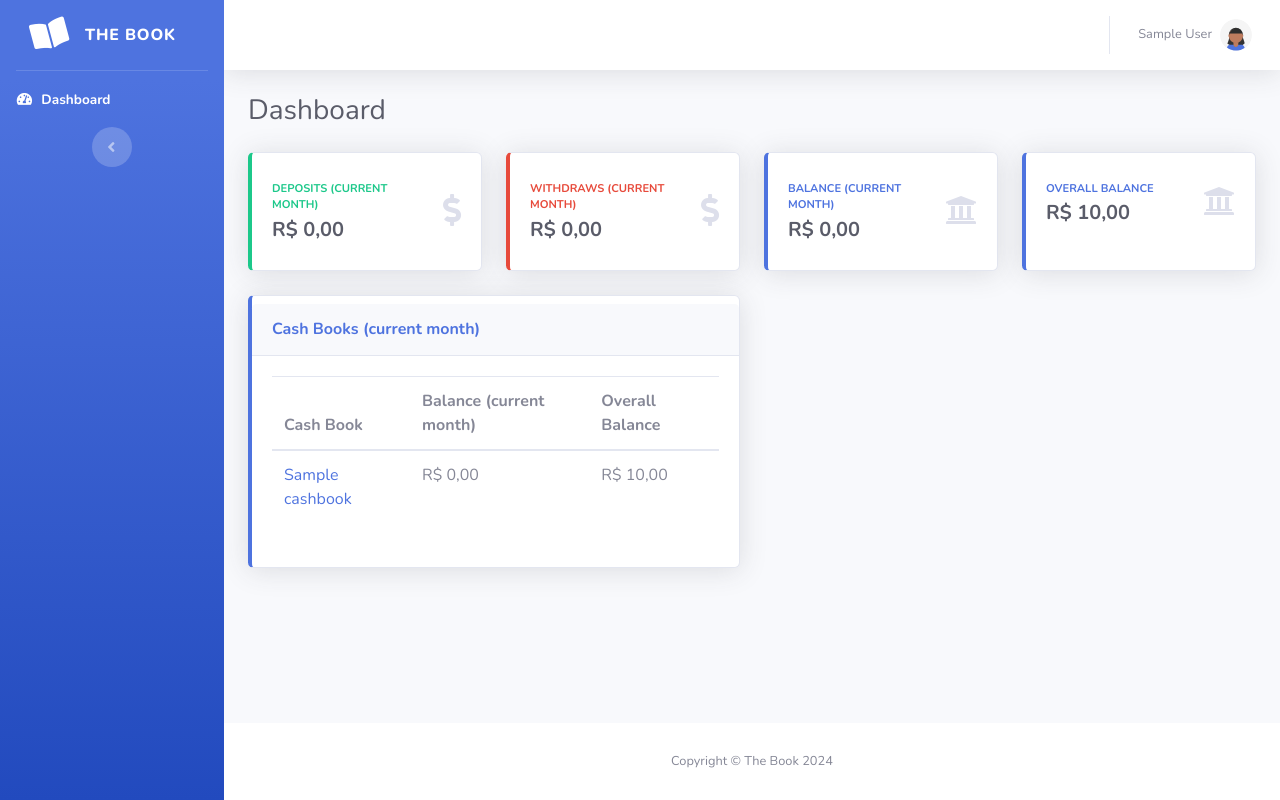
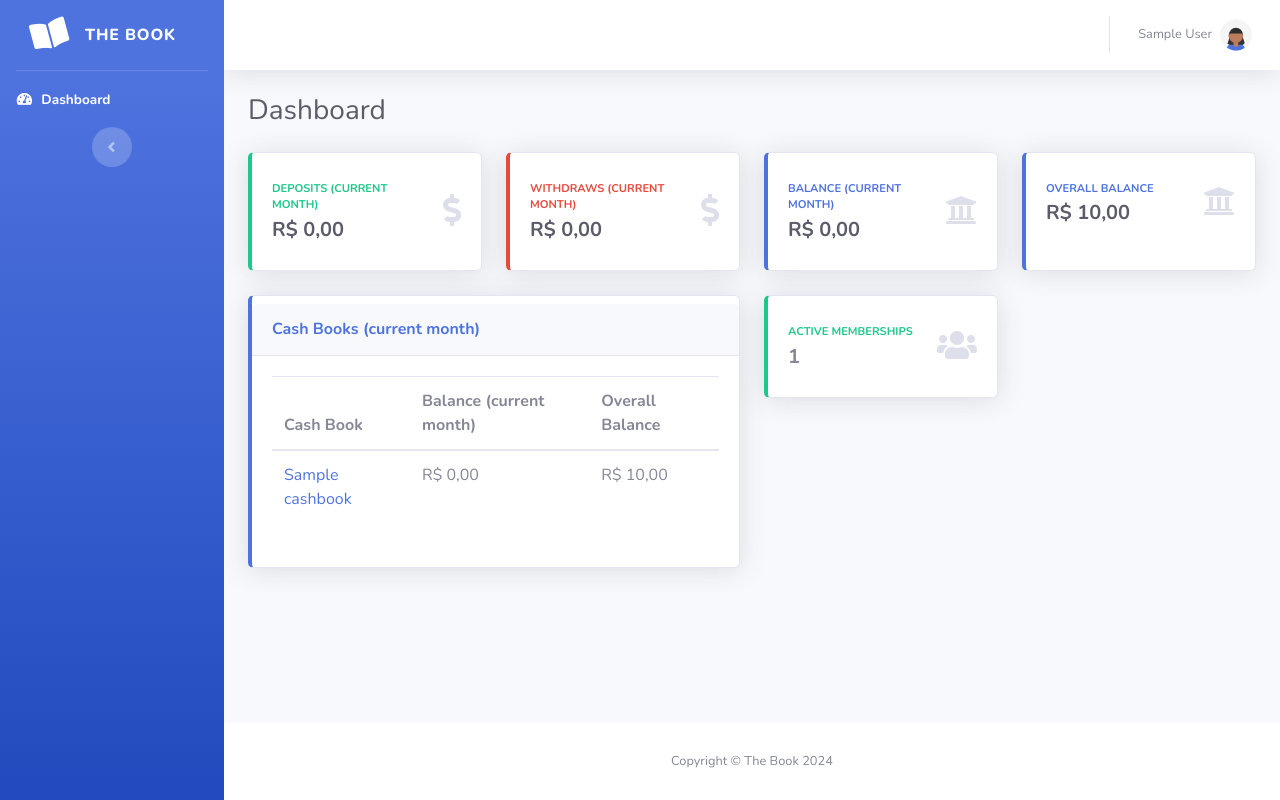
Before and after one commit to lhc/thebook, a Django app: page / in a window 1280 px wide. Run offline with Django 5.2, Linux system fonts and the light colour scheme; a user stored in the database is signed in; tables that the repository leaves empty hold one stand-in row (values such as "Sample post"); some libraries are stand-ins or nearby versions.

Commit message:
Add active membership count in dashboard

```diff
--- a/thebook/base/templates/base/dashboard.html
+++ b/thebook/base/templates/base/dashboard.html
@@ -131,5 +131,28 @@
       </div>
     </div>
   </div>
+
+  <div class="col-xl-3 col-md-6 mb-4">
+    <div class="card border-left-success shadow py-2">
+      <div class="card-body">
+        <div class="row no-gutters align-items-center">
+          <div class="col mr-2">
+            <div class="text-xs font-weight-bold text-success text-uppercase mb-1">
+              {% translate "Active Memberships" %}
+            </div>
+            <div class="h5 mb-0 font-weight-bold">
+              {{ active_memberships }}
+            </div>
+          </div>
+          <div class="col-auto">
+            <i class="fas fa-users fa-2x text-gray-300"></i>
+          </div>
+        </div>
+      </div>
+    </div>
+
+  </div>
+
+
 </div>
 {% endblock content %}
--- a/thebook/base/views.py
+++ b/thebook/base/views.py
@@ -4,6 +4,7 @@ from decimal import Decimal, ROUND_UP
 from django.shortcuts import render
 
 from thebook.bookkeeping.models import CashBook
+from thebook.members.models import Membership
 
 
 def _get_dashboard_context():
@@ -29,6 +30,7 @@ def _get_dashboard_context():
         "overall_balance": overall_balance.quantize(Decimal(".01"), rounding=ROUND_UP),
         "cash_books_summary": cash_books_summary,
         "today": today,
+        "active_memberships": Membership.objects.filter(active=True).count(),
     }
 
 
```
Also changed, not shown: thebook/base/tests/test_dashboard.py (+10 -0 lines).
